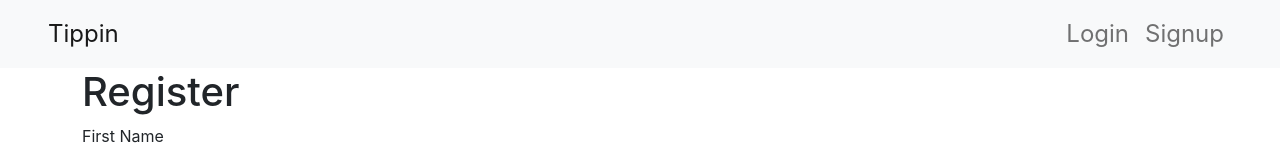
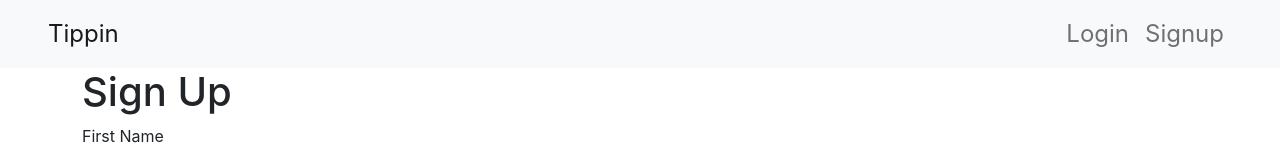
Before and after one commit to Ayoitsjason/Coursera_React, a React (Create React App) app in the folder confusion/: page /signup in a window 1280 px wide. Shown: the top 146 px of the page. Built offline with nearby package versions, Linux system fonts and the light colour scheme.

Commit message:
changed h1 header in signup page

```diff
--- a/confusion/src/components/waitlist/Signup.js
+++ b/confusion/src/components/waitlist/Signup.js
@@ -8,7 +8,7 @@ const Signup = () => {
 
   return (
     <div className="container">
-      <h1>Register</h1>
+      <h1>Sign Up</h1>
       <Formik
         initialValues={{
           firstName: "",
```
